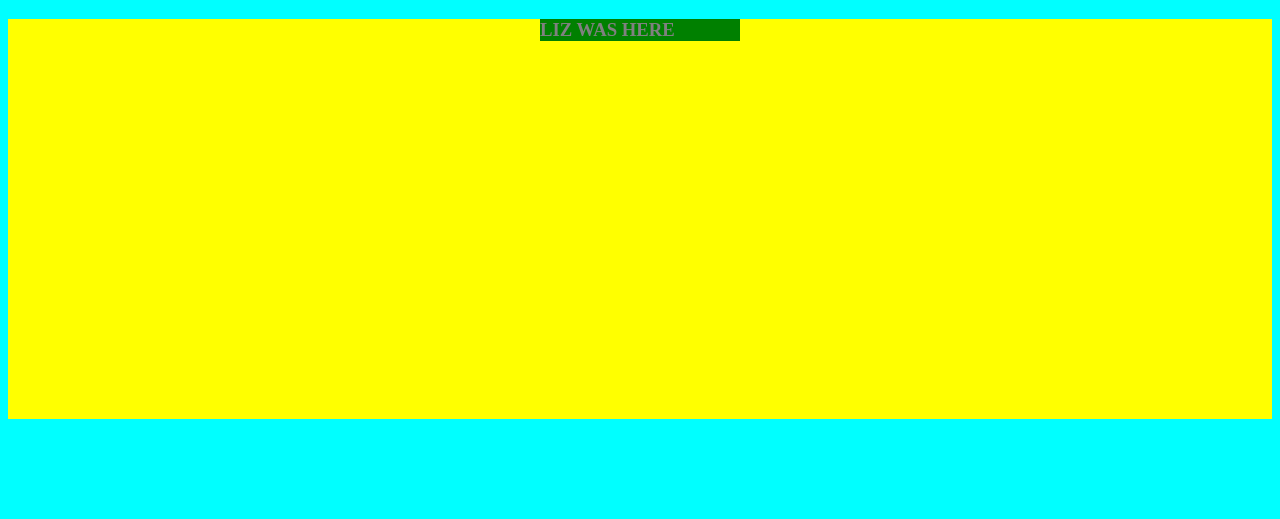
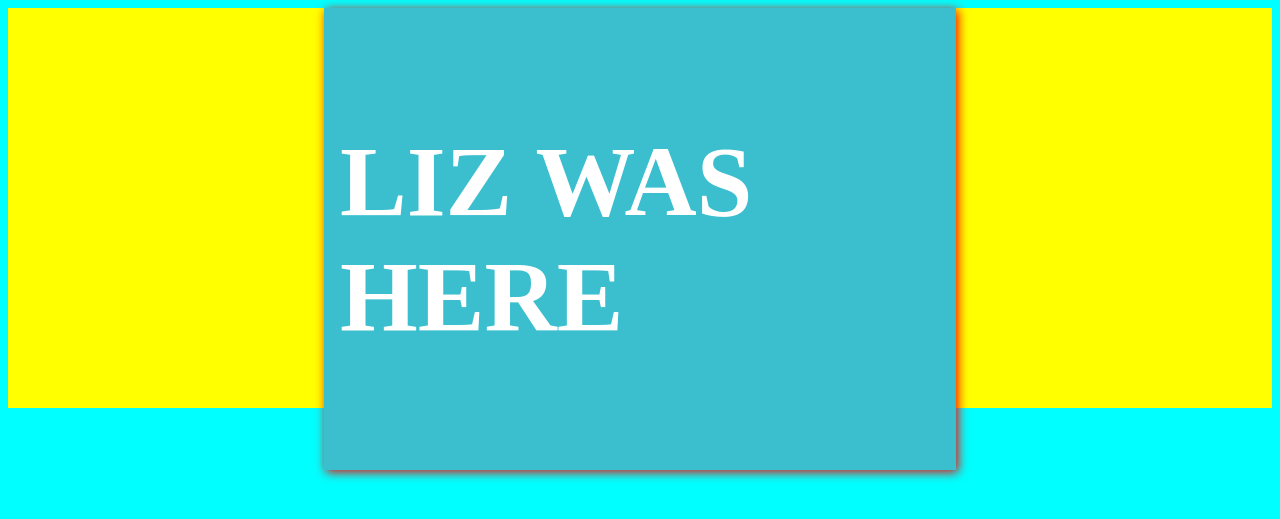
Before and after one commit to Liz303/dev, a PHP site: page / in a window 1280 px wide. Shown: the top 519 px of the page. Run offline with PHP 8.4, Linux system fonts and the light colour scheme; some libraries are stand-ins or nearby versions.

Commit message:
dope site here

```diff
--- a/css/style.css
+++ b/css/style.css
@@ -1,5 +1,9 @@
+/*----------- Vars ------------ */
+/*----------- Main styling ------------ */
 body { background: aqua; }
 
 .container { height: 400px; background: yellow; }
-.container .inner { width: 200px; margin: 0 auto; background: green; }
-.container .inner h3 { color: gray; text-transform: uppercase; }
+.container:hover { background: fuchsia; }
+.container .inner { width: 600px; margin: 0 auto; padding: 16px; background: #3bbfce; -webkit-box-shadow: red 2px 2px 10px; -moz-box-shadow: red 2px 2px 10px; box-shadow: red 2px 2px 10px; }
+.container .inner h3 { color: white; text-transform: uppercase; font-size: 100px; filter: progid:DXImageTransform.Microsoft.Alpha(Opacity=100); opacity: 1; -webkit-transition: 1s; -moz-transition: 1s; -ms-transition: 1s; -o-transition: 1s; transition: 1s; }
+.container .inner h3:hover { filter: progid:DXImageTransform.Microsoft.Alpha(Opacity=30); opacity: 0.3; color: black; cursor: pointer; }
--- a/sass/style.sass
+++ b/sass/style.sass
@@ -1,13 +1,36 @@
+@import "compass/css3"
+
+/*----------- Vars ------------*/
+
+$blue: #3bbfce
+$padding: 16px
+
+
+
+
+/*----------- Main styling ------------*/
+
 body
 	background: aqua
 
 .container
 	height: 400px
 	background: yellow
+	&:hover
+		background: fuchsia
 	.inner
-		width: 200px
+		width: 600px
 		margin: 0 auto
-		background: green
+		padding: $padding
+		background: $blue
+		+box-shadow(red 2px 2px 10px)
 		h3
-			color: gray
+			color: white
 			text-transform: uppercase
+			font-size: 100px
+			+opacity(1)
+			+transition(1s)
+			&:hover
+				+opacity(0.3)
+				color: black
+				cursor: pointer
```
